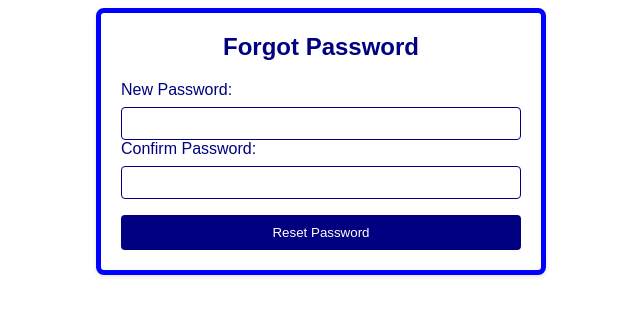
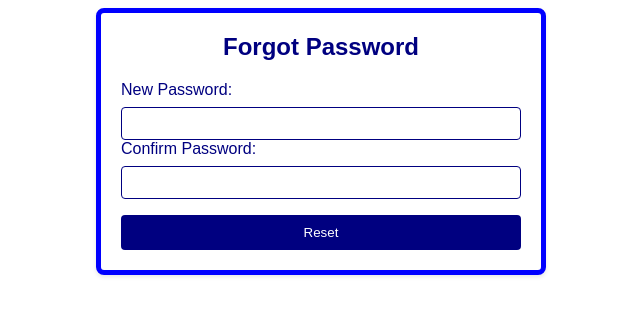
Before and after one commit to muhuchah/Karoo, a Django app: page /users/resetpassword/1 in a window 1280 px wide. Shown: the top 316 px of the page, without its empty margins (319-959 px from the left). Run offline with Django 5.2, Linux system fonts and the light colour scheme.

Commit message:
some bugs on forgotpassword is debuged,its seems all find in account module.
now it's ready to use by front-end.

```diff
--- a/Karoo_BackEnd/Karoo_BackEnd/account_module/templates/account_module/reset_password.html
+++ b/Karoo_BackEnd/Karoo_BackEnd/account_module/templates/account_module/reset_password.html
@@ -1,10 +1,9 @@
 <!DOCTYPE html>
 <html>
 <head>
-    <title>Forgot Password</title>
+    <title>Reset Password</title>
         <style>
-        body {
-
+                body{
                 font-family: Arial, sans-serif;
                 }
 
@@ -63,8 +62,21 @@
             <label for="confirm-password">Confirm Password:</label>
             <input type="password" id="confirm-password" name="confirm-password" required>
 
-            <input type="submit" class="submit-btn" value="Reset Password">
+            <input type="submit" class="submit-btn" value="Reset">
         </form>
     </div>
+    <script>
+        // JavaScript code
+        const newPasswordInput = document.getElementById('new-password');
+        const confirmPasswordInput = document.getElementById('confirm-password');
+        const form = document.querySelector('form');
+
+        form.addEventListener('submit', (event) => {
+            if (newPasswordInput.value !== confirmPasswordInput.value) {
+                event.preventDefault(); // Prevent form submission
+                alert('Passwords do not match. Please try again.');
+            }
+        });
+    </script>
 </body>
 </html>
--- a/Karoo_BackEnd/Karoo_BackEnd/account_module/views.py
+++ b/Karoo_BackEnd/Karoo_BackEnd/account_module/views.py
@@ -13,7 +13,7 @@ from account_module.utils.jwt_token_generator import get_token_for_user
 from .utils.generate_active_code import generate_activate_code
 from validate_email_address import validate_email
 from .utils.email_service import send_activation_email, expiretime_validator
-
+from django.contrib.auth.hashers import make_password
 
 # Create your views here.
 
@@ -183,7 +183,7 @@ class ForgotPasswordAPIView(APIView):
             # It's a good practice not to confirm whether an email exists in the database for security purposes.
             # You can return a generic message that doesn't indicate whether or not the email was found.
             return Response({
-                'message': 'If your email is registered, you will receive a password reset email.'
+                'message': 'we sent you an Email for reset your password.'
             }, status=status.HTTP_200_OK)
         else:
             return Response(serializer.errors, status=status.HTTP_400_BAD_REQUEST)
@@ -197,18 +197,14 @@ class ResetPasswordView(View):
         return render(request, 'account_module/reset_password.html', {'active_code': active_code})
 
     def post(self, request, active_code):
-        new_password = request.POST.get('new_password')
-        confirm_password = request.POST.get('confirm_password')
-
-        # Check if the new password and confirm password match
-        if new_password != confirm_password:
-            return HttpResponse("Passwords do not match")
+        new_password = request.POST.get('new-password')
 
         try:
             # Retrieve the user object
             user = User.objects.get(email_active_code=active_code)
 
-            # Set the new password
+            # make hashing for set to data base and Set the new password
+
             user.set_password(new_password)
             user.save()
 
```
Also changed, not shown: Karoo_BackEnd/Karoo_BackEnd/db.sqlite3. Lines whose indentation alone changed are shown as unchanged.
